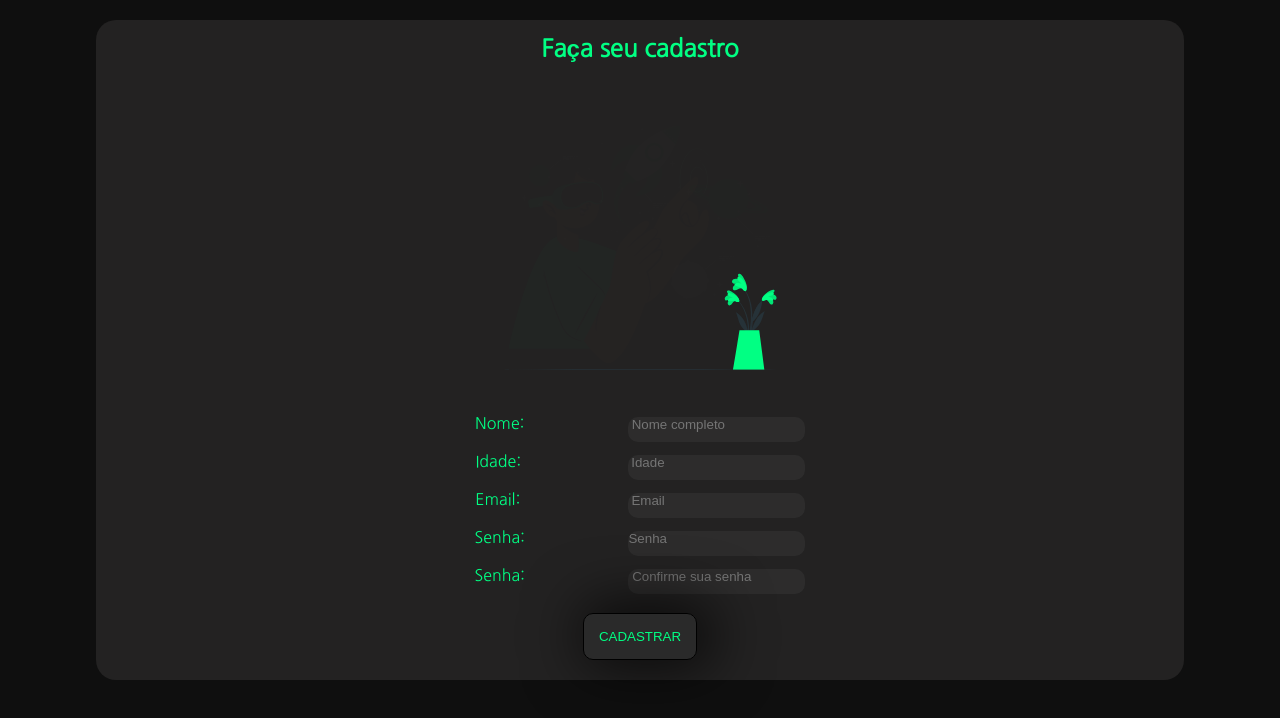
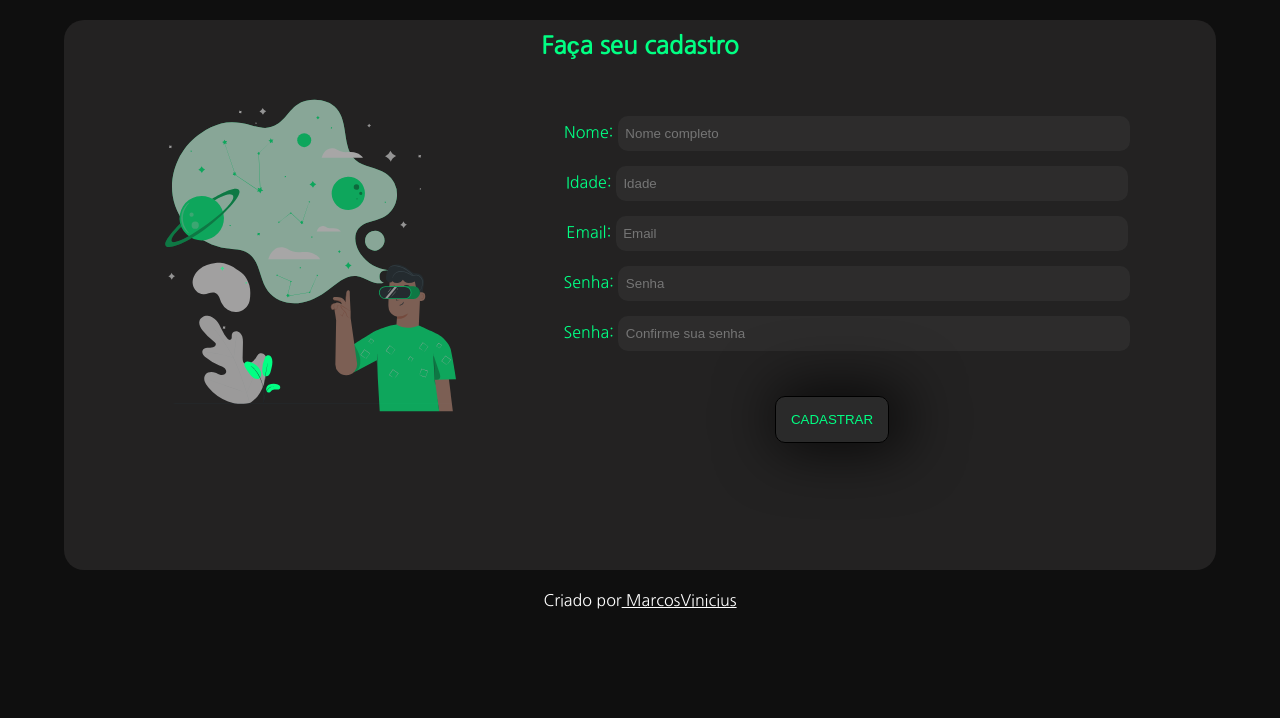
Before and after one commit to MarcosViniSil/Cadastro-Usuario, a plain HTML site: page Textos/index.html in a window 1280 px wide. Drawn offline with Linux system fonts and the light colour scheme.

Commit message:
Finalização da responsividade

```diff
--- a/Estilos/PaginaCadastroResponsivo.css
+++ b/Estilos/PaginaCadastroResponsivo.css
@@ -11,3 +11,118 @@ desktop: min:992px max:1200px.
 telas maiores: min:1200px.
 
 */
+
+@media screen and (min-width:768px) and (max-height:992px) {
+    main {
+        width: 90vw;
+        height: 65vh;
+        border-radius: 20px;
+        background-color: rgba(43, 42, 42, 0.699);
+        margin: auto;
+        margin-top: 20px;
+        padding-bottom: 20px;
+        padding-top: 10px;
+    }
+
+    #DivImagem {
+        float: left;
+        background-image: url(../imagens/Animacao-Tablet-PC-2.svg);
+        width: 500px;
+        background-position: center bottom;
+        margin-right: 20px;
+        margin-top: 20px;
+
+
+    }
+
+    #FormularioCadastro {
+        float: right;
+        width: 60vw;
+        margin-top: -41vh;
+    }
+
+    #TextFormulario1 {
+        padding-right: 0px;
+        padding-left: 30px;
+
+    }
+
+    #TextFormulario2 {
+        padding-right: 0px;
+        padding-left: 30px;
+    }
+
+    #TextFormulario3 {
+        padding-right: 0px;
+        padding-left: 30px;
+    }
+
+    #TextFormulario4 {
+        padding-right: 0px;
+        padding-left: 30px;
+    }
+
+    #TextFormulario5 {
+        padding-right: 0px;
+        padding-left: 30px;
+    }
+
+    #FormularioCadastro>form>input#Nome,
+    #Idade,
+    #Email,
+    #SenhaPrimeira,
+    #SenhaVerificar {
+        padding-bottom: 20px;
+        margin-bottom: 15px;
+        padding-top: 5px;
+        border-radius: 10px;
+        border: none;
+        background-color: rgba(56, 55, 55, 0.514);
+        color: white;
+
+
+    }
+
+    footer {
+        display: block;
+        text-align: center;
+        padding-top: 20px;
+    }
+
+    a {
+        color: white;
+    }
+
+    a:hover {
+        display: inline;
+        text-justify: auto;
+        position: static;
+    }
+
+    @media screen and (min-width:992px) {
+
+        #DivImagem {
+
+            background-image: url('../imagens/Animacao-Telas-Grandes.svg');
+        }
+        #FormularioCadastro>form>input#Nome,#Idade,#Email,#SenhaPrimeira,#SenhaVerificar {
+            padding-bottom: 10px;
+            padding-top: 10px;
+            margin-bottom: 15px;
+            border-radius: 10px;
+            border: none;
+            background-color: rgba(56, 55, 55, 0.514);
+            color: white;
+            width: 40vw;
+
+        }
+        #BotaoCadastrar {
+          margin-top: 30px;
+
+        }
+        #FormularioCadastro {
+            margin-top: -38vh;
+        }
+
+    }
+}
--- a/Estilos/PaginaCadastroTodos.css
+++ b/Estilos/PaginaCadastroTodos.css
@@ -22,26 +22,30 @@ main {
     margin: auto;
     margin-top: 20px;
     padding-bottom: 20px;
+    padding-top: 10px;
 
 }
-
-#DivImagem>h2 {
-    text-align: center;
-    color: rgb(1, 255, 131);
-    padding-top: 13px;
-    padding-bottom: 10px;
-}
-
-#DivImagem>img {
+#DivImagem{
     display: block;
     margin: auto;
     width: 85vw;
     height: 40vh;
+    background-image: url('../imagens/Animacao-Celular.svg');
+    background-repeat: no-repeat;
+    background-position: center;
+    padding-top: 10px;
+}
+#imagem>h2 {
 
+    text-align: center;
+    color: rgb(1, 255, 131);
+    padding-top: -25px;
+    padding-bottom: 10px;
 }
 
 #FormularioCadastro {
-    margin-top: 20px;
+    display: block;
+    margin-top: 10px;
     text-align: center;
 
 }
@@ -49,6 +53,7 @@ main {
 #FormularioCadastro>form>input#Nome,#Idade,#Email,#SenhaPrimeira,#SenhaVerificar {
     padding-bottom: 10px;
     margin-bottom: 9px;
+    padding-top: 3px;
     border-radius: 10px;
     border: none;
     background-color: rgba(56, 55, 55, 0.514);
@@ -60,6 +65,7 @@ main {
 #FormularioCadastro>form>label {
     color: rgb(1, 255, 131);
 }
+
 
 #TextFormulario1 {
     padding-right: 99px;
@@ -83,6 +89,8 @@ main {
 }
 
 #BotaoCadastrar {
+
+
     margin-top: 10px;
     padding: 15px;
 
@@ -95,3 +103,7 @@ main {
     box-shadow: 8px -1px 58px 8px rgba(0, 0, 0, 0.75);
     cursor: pointer;
 }
+
+footer{
+    display: none;
+}
--- a/Textos/index.html
+++ b/Textos/index.html
@@ -14,31 +14,31 @@
 <body>
     <main>
         <section id="imagem">
+            <h2>Faça seu cadastro</h2>
             <div id="DivImagem">
-                <h2>Faça seu cadastro</h2>
-                <img src="../imagens/Animacao-Celular.svg" alt="ImagemEspaco">
+
             </div>
         </section>
 
         <section id="Formulario" >
 
             <div id="FormularioCadastro">
-                <form action="index.html" method="post" autocomplete="on">
+                <form action="../Textos/index.html" method="post" autocomplete="on">
                     <label for="Nome" id="TextFormulario1">Nome:</label>
                     <input type="text" name="" id="Nome" required minlength="10" maxlength="30"
-                    placeholder=" Nome completo"> <br>
+                    placeholder="  Nome completo"> <br>
 
                     <label for="Idade" id="TextFormulario2">Idade:</label>
-                    <input type="number" name="" id="Idade" required placeholder=" Idade"> <br>
+                    <input type="number" name="" id="Idade" required placeholder="  Idade"> <br>
 
                     <label for="Email" id="TextFormulario3">Email:</label>
-                    <input type="email" name="" id="Email" required placeholder=" Email"> <br>
+                    <input type="email" name="" id="Email" required placeholder="  Email"> <br>
 
                     <label for="SenhaPrimeira" id="TextFormulario4">Senha:</label>
-                    <input type="password" name="" id="SenhaPrimeira" required minlength="8" maxlength="20" placeholder="Senha"> <br>
+                    <input type="password" name="" id="SenhaPrimeira" required minlength="8" maxlength="20" placeholder="  Senha"> <br>
 
                     <label for="SenhaVerificar" id="TextFormulario5">Senha:</label>
-                    <input type="password" name="" id="SenhaVerificar" required minlength="8" maxlength="20" placeholder=" Confirme sua senha"> <br>
+                    <input type="password" name="" id="SenhaVerificar" required minlength="8" maxlength="20" placeholder="  Confirme sua senha"> <br>
 
                     <input type="submit" value="CADASTRAR" id="BotaoCadastrar">
 
@@ -50,7 +50,7 @@
     </main>
 
     <footer>
-
+        <p>Criado por<a href="https://github.com/MarcosViniSil" target="_blank"> MarcosVinicius</a></p>
 
     </footer>
 </body>
```
Also changed, not shown: imagens/Animacao-Tablet-PC-2.svg (added), imagens/Animacao-TabletPC.svg (added), imagens/Animacao-Telas-Grandes.svg (added).
